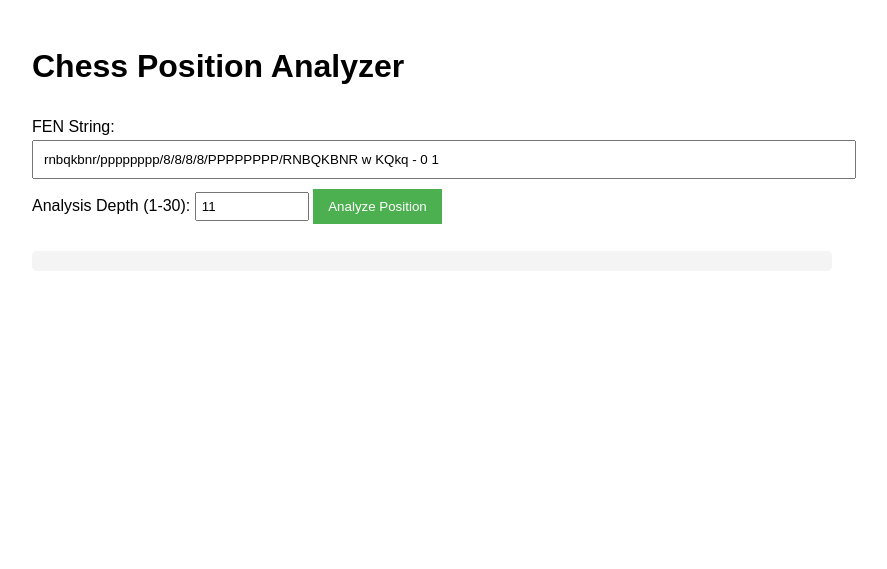
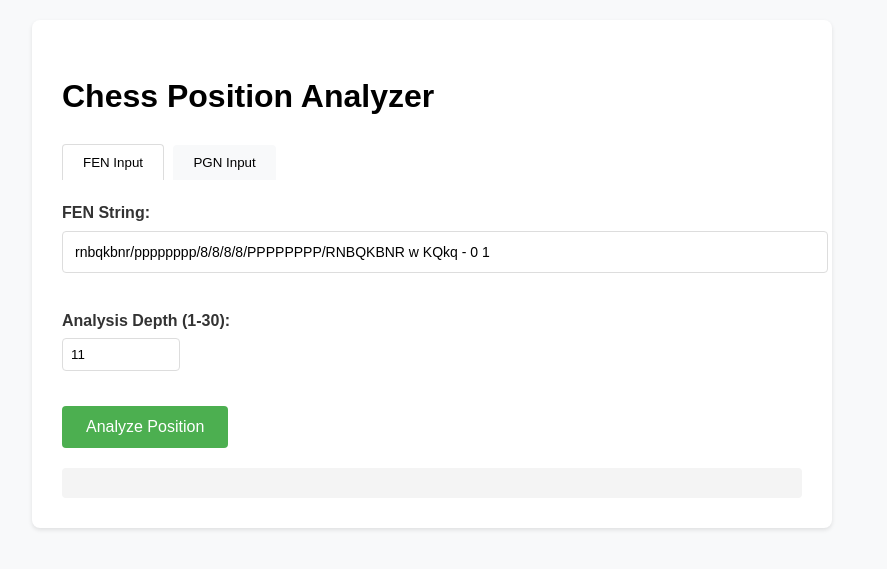
Before and after one commit to Danielzapirtan/Jaeagn, a Flask app: page / in a window 1280 px wide. Shown: the top 569 px of the page, without its empty margins (208-1095 px from the left). Run offline with Flask 3, Linux system fonts and the light colour scheme.

Commit message:
Update index.html

```diff
--- a/templates/index.html
+++ b/templates/index.html
@@ -11,77 +11,213 @@
             margin: 0 auto;
             padding: 20px;
             line-height: 1.6;
+            background-color: #f8f9fa;
+        }
+        .container {
+            background-color: white;
+            padding: 30px;
+            border-radius: 8px;
+            box-shadow: 0 2px 4px rgba(0,0,0,0.1);
+        }
+        .input-group {
+            margin-bottom: 20px;
+        }
+        label {
+            display: block;
+            margin-bottom: 5px;
+            font-weight: bold;
+            color: #333;
         }
         #fenInput {
             width: 100%;
-            padding: 10px;
-            margin-bottom: 10px;
+            padding: 12px;
+            margin-bottom: 15px;
+            border: 1px solid #ddd;
+            border-radius: 4px;
+            font-size: 14px;
+        }
+        #pgnInput {
+            width: 100%;
+            height: 100px;
+            padding: 12px;
+            margin-bottom: 15px;
+            border: 1px solid #ddd;
+            border-radius: 4px;
+            font-size: 14px;
+            resize: vertical;
         }
         #depthInput {
             width: 100px;
-            padding: 5px;
-            margin-bottom: 10px;
+            padding: 8px;
+            margin-bottom: 15px;
+            border: 1px solid #ddd;
+            border-radius: 4px;
+        }
+        .button-group {
+            margin: 20px 0;
         }
         #analyzeButton {
-            padding: 10px 15px;
+            padding: 12px 24px;
             background-color: #4CAF50;
             color: white;
             border: none;
+            border-radius: 4px;
             cursor: pointer;
+            font-size: 16px;
+            transition: background-color 0.2s;
+        }
+        #analyzeButton:hover {
+            background-color: #45a049;
+        }
+        #analyzeButton:disabled {
+            background-color: #cccccc;
+            cursor: not-allowed;
         }
         #result {
-            font-family: 'Courier new', monospace;
+            font-family: 'Courier New', monospace;
             margin-top: 20px;
-            padding: 10px;
+            padding: 15px;
             background-color: #f4f4f4;
-            border-radius: 5px;
+            border-radius: 4px;
             white-space: pre-wrap;
+            line-height: 1.4;
         }
         #error {
-            color: red;
+            color: #dc3545;
             margin-top: 10px;
+            padding: 10px;
+            border-radius: 4px;
+            background-color: #f8d7da;
+            border: 1px solid #f5c6cb;
+            display: none;
+        }
+        .tab-container {
+            margin-bottom: 20px;
+        }
+        .tab-button {
+            padding: 10px 20px;
+            border: none;
+            background-color: #f8f9fa;
+            cursor: pointer;
+            border-radius: 4px 4px 0 0;
+            margin-right: 5px;
+        }
+        .tab-button.active {
+            background-color: white;
+            border: 1px solid #ddd;
+            border-bottom: none;
+        }
+        .tab-content {
+            display: none;
+        }
+        .tab-content.active {
+            display: block;
+        }
+        .loading {
+            display: none;
+            text-align: center;
+            margin: 20px 0;
+        }
+        .loading::after {
+            content: "Analyzing...";
+            animation: dots 1.5s steps(5, end) infinite;
+        }
+        @keyframes dots {
+            0%, 20% { content: "Analyzing"; }
+            40% { content: "Analyzing."; }
+            60% { content: "Analyzing.."; }
+            80%, 100% { content: "Analyzing..."; }
         }
     </style>
 </head>
 <body>
+    <div class="container">
         <h1>Chess Position Analyzer</h1>
 
+        <div class="tab-container">
+            <button class="tab-button active" data-tab="fen">FEN Input</button>
+            <button class="tab-button" data-tab="pgn">PGN Input</button>
+        </div>
+
+        <div id="fenTab" class="tab-content active">
+            <div class="input-group">
                 <label for="fenInput">FEN String:</label>
                 <input type="text" id="fenInput" placeholder="Enter FEN string (e.g., rnbqkbnr/pppppppp/8/8/8/8/PPPPPPPP/RNBQKBNR w KQkq - 0 1)">
+            </div>
+        </div>
 
+        <div id="pgnTab" class="tab-content">
+            <div class="input-group">
+                <label for="pgnInput">PGN Text:</label>
+                <textarea id="pgnInput" placeholder="Enter PGN game notation"></textarea>
+            </div>
+        </div>
+
+        <div class="input-group">
             <label for="depthInput">Analysis Depth (1-30):</label>
             <input type="number" id="depthInput" min="1" max="30" value="11">
+        </div>
 
+        <div class="button-group">
             <button id="analyzeButton">Analyze Position</button>
+        </div>
 
+        <div id="loading" class="loading"></div>
         <div id="error"></div>
         <div id="result"></div>
+    </div>
 
     <script>
+        // Tab switching functionality
+        document.querySelectorAll('.tab-button').forEach(button => {
+            button.addEventListener('click', () => {
+                // Update active tab button
+                document.querySelectorAll('.tab-button').forEach(btn => btn.classList.remove('active'));
+                button.classList.add('active');
+
+                // Update active tab content
+                document.querySelectorAll('.tab-content').forEach(content => content.classList.remove('active'));
+                document.getElementById(button.dataset.tab + 'Tab').classList.add('active');
+            });
+        });
+
         document.getElementById('analyzeButton').addEventListener('click', async () => {
             const fenInput = document.getElementById('fenInput');
+            const pgnInput = document.getElementById('pgnInput');
             const depthInput = document.getElementById('depthInput');
             const resultDiv = document.getElementById('result');
             const errorDiv = document.getElementById('error');
+            const loadingDiv = document.getElementById('loading');
+            const analyzeButton = document.getElementById('analyzeButton');
 
             // Reset previous results
             resultDiv.innerHTML = '';
+            errorDiv.style.display = 'none';
             errorDiv.innerHTML = '';
 
+            // Get active tab
+            const activeTab = document.querySelector('.tab-button.active').dataset.tab;
+            const inputValue = activeTab === 'fen' ? fenInput.value.trim() : pgnInput.value.trim();
+
             // Validate inputs
-            if (!fenInput.value.trim()) {
-                errorDiv.textContent = 'Please enter a valid FEN string';
+            if (!inputValue) {
+                errorDiv.textContent = `Please enter a valid ${activeTab.toUpperCase()}`;
+                errorDiv.style.display = 'block';
                 return;
             }
 
             try {
+                // Show loading state
+                loadingDiv.style.display = 'block';
+                analyzeButton.disabled = true;
+
                 const response = await fetch('/analyze', {
                     method: 'POST',
                     headers: {
                         'Content-Type': 'application/json',
                     },
                     body: JSON.stringify({
-                        fen: fenInput.value.trim(),
+                        [activeTab]: inputValue,
                         depth: depthInput.value
                     })
                 });
@@ -90,15 +226,25 @@
 
                 if (data.status === 'success') {
                     resultDiv.innerHTML = data.evaluation;
+                    // If PGN was used, update FEN input with the converted position
+                    if (activeTab === 'pgn' && data.fen) {
+                        fenInput.value = data.fen;
+                    }
                 } else {
                     errorDiv.textContent = data.message || 'An error occurred';
+                    errorDiv.style.display = 'block';
                 }
             } catch (error) {
                 errorDiv.textContent = 'Network error: ' + error.message;
+                errorDiv.style.display = 'block';
+            } finally {
+                // Hide loading state
+                loadingDiv.style.display = 'none';
+                analyzeButton.disabled = false;
             }
         });
 
-        // Optional: Pre-fill with a starting position
+        // Pre-fill with a starting position
         document.getElementById('fenInput').value = 'rnbqkbnr/pppppppp/8/8/8/8/PPPPPPPP/RNBQKBNR w KQkq - 0 1';
     </script>
 </body>
```
Lines whose indentation alone changed are shown as unchanged.
